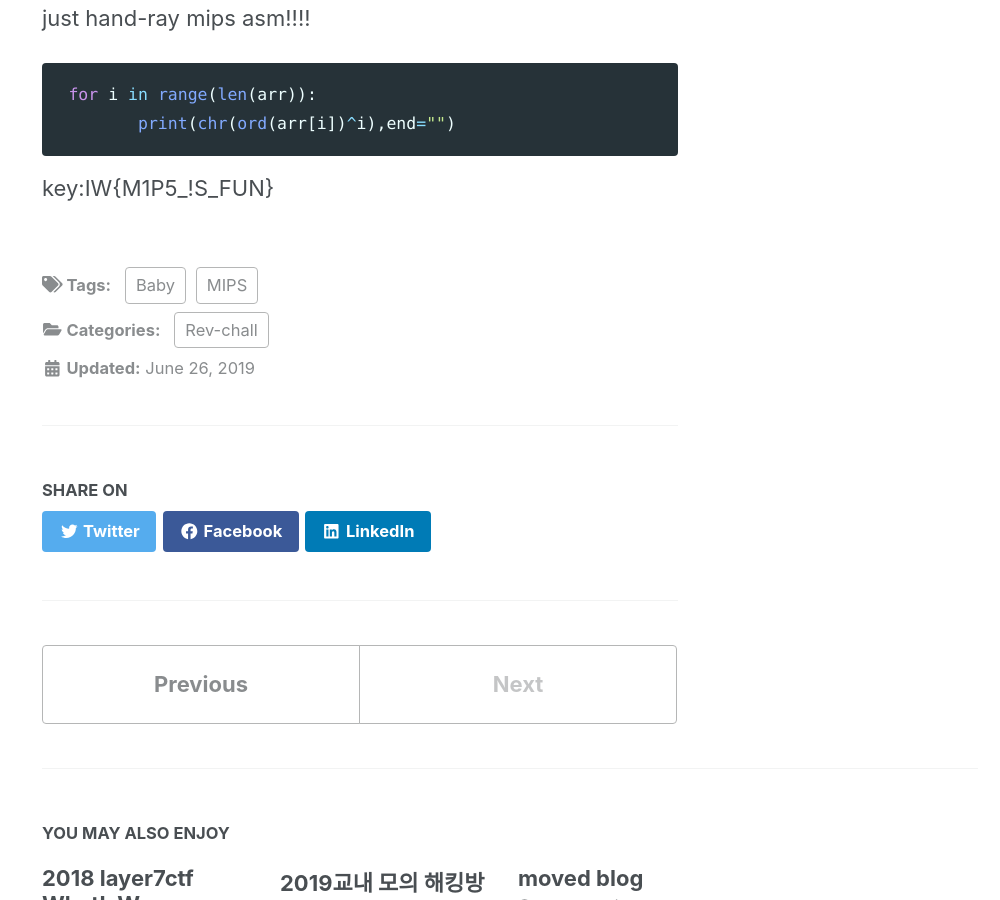
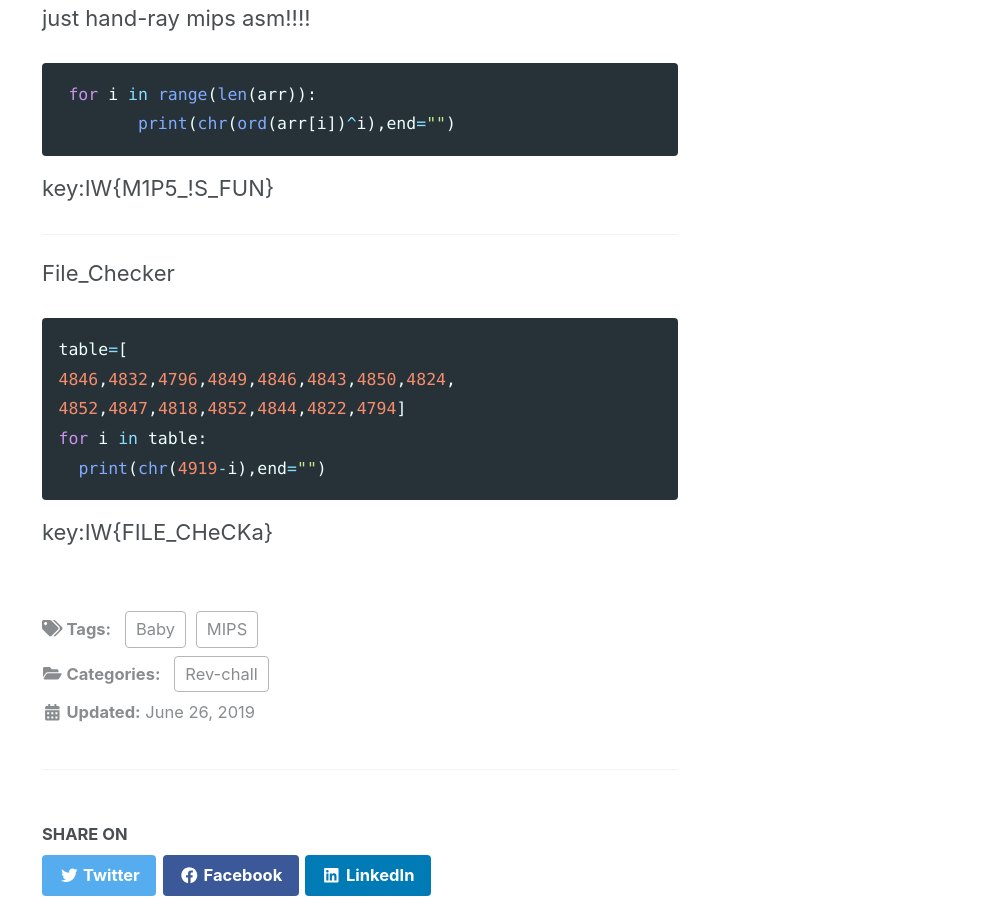
Before and after one commit to slyfizz3/slyfizz3.github.io, a Jekyll site: the page built from _posts/2019-06-26-Rev chall[Baby].md, in a window 1280 px wide and 900 px high, scrolled down 3906 px. Shown: the whole window, without its empty margins (280-1280 px from the left). Built offline with Jekyll 4.4.1, drawn with Linux system fonts in a browser that asks for light colours; cached includes are drawn as plain includes; nearby versions of some CDN libraries.

Commit message:
Update 2019-06-26-Rev chall[Baby].md

````diff
--- a/_posts/2019-06-26-Rev chall[Baby].md
+++ b/_posts/2019-06-26-Rev chall[Baby].md
@@ -138,3 +138,16 @@ just hand-ray mips asm!!!!
 ```
 
 key:IW{M1P5_!S_FUN}
+
+-----
+
+File_Checker
+
+```python
+table=[
+4846,4832,4796,4849,4846,4843,4850,4824,
+4852,4847,4818,4852,4844,4822,4794]
+for i in table:
+  print(chr(4919-i),end="")
+```
+key:IW{FILE_CHeCKa}
````
